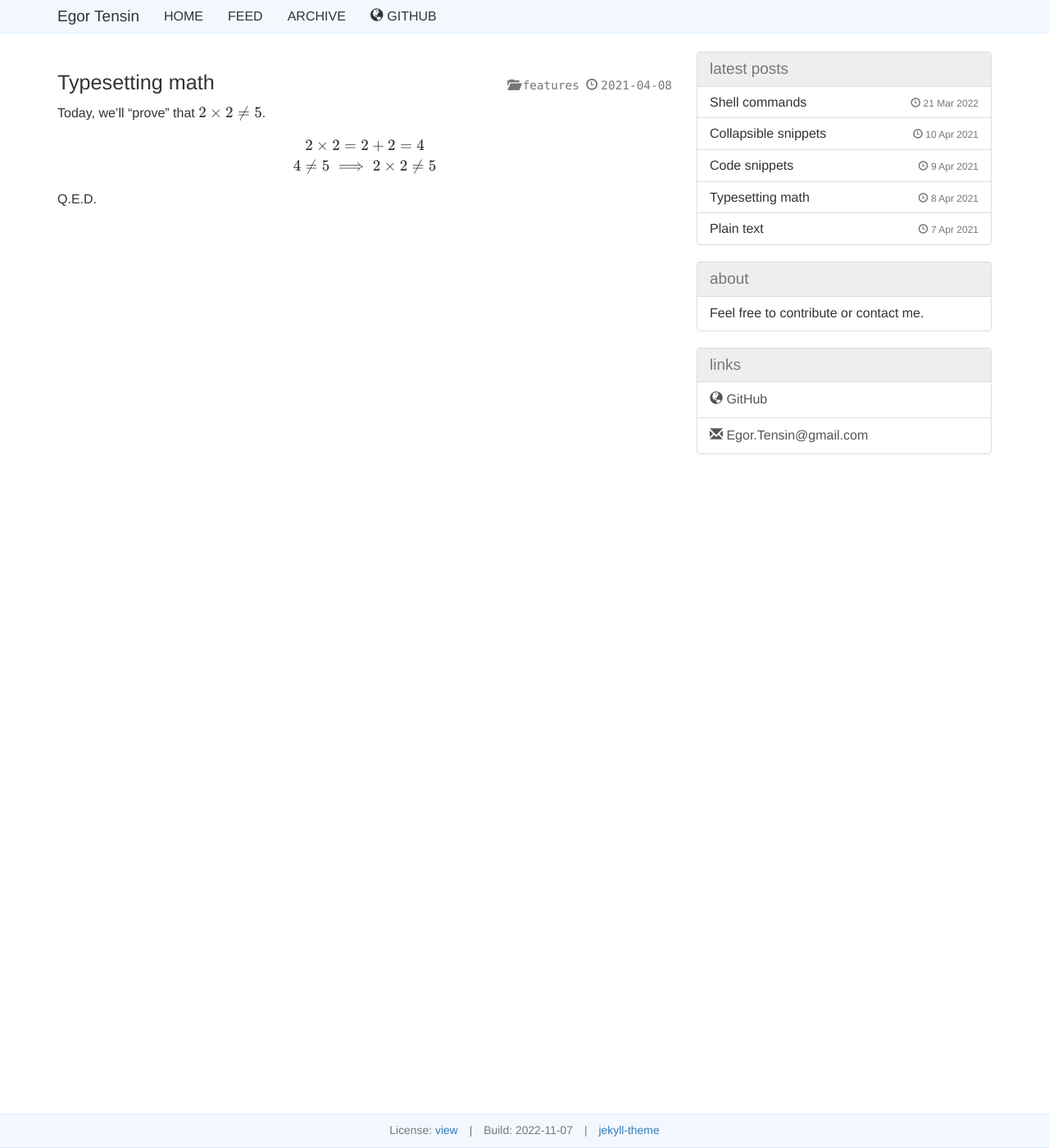
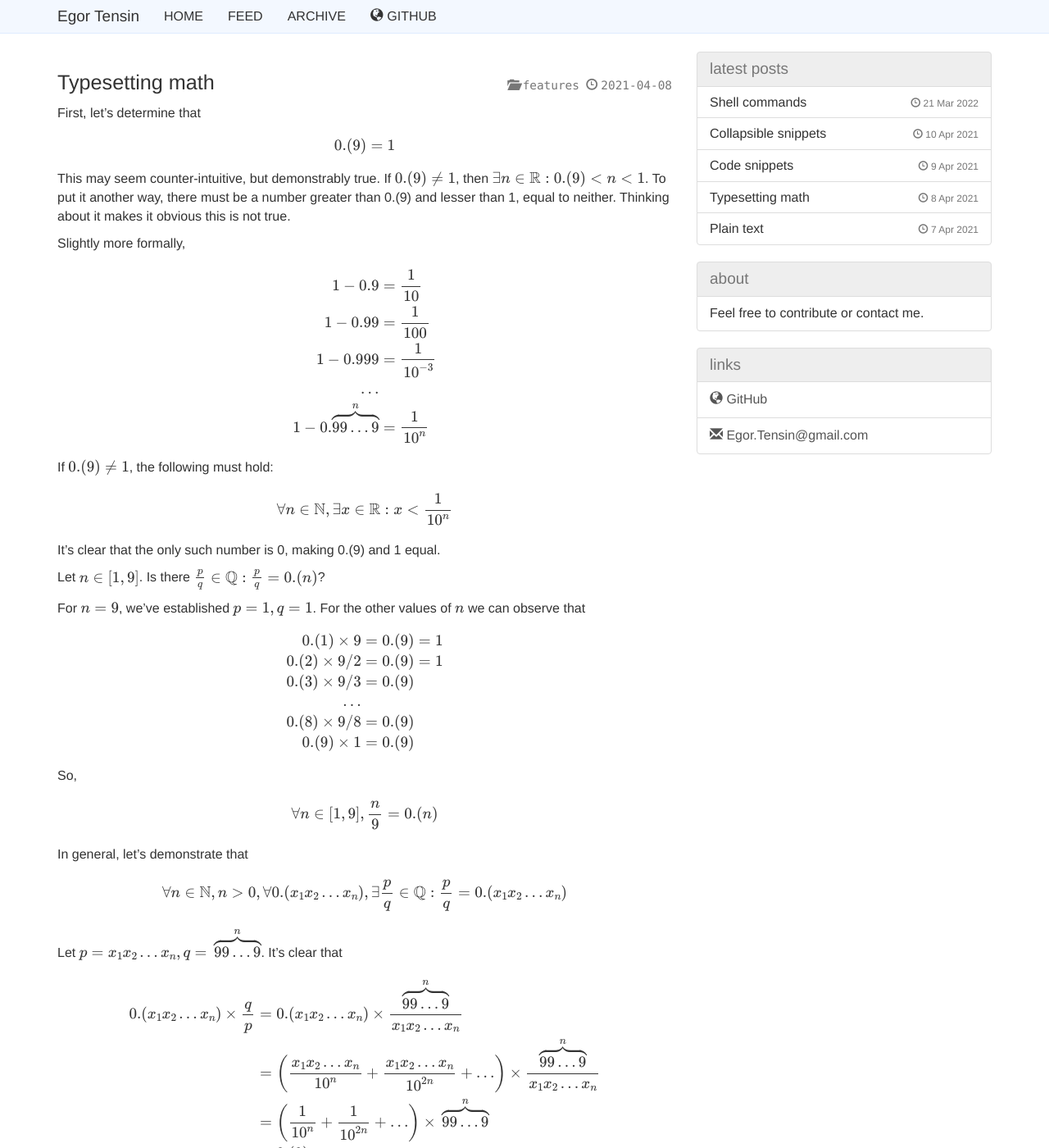
Before and after one commit to egor-tensin/jekyll-theme, a Jekyll site: the page built from _posts/2021-04-08-mathjax.md, in a window 1280 px wide and 1400 px high. Shown: the whole window at 82% size. Built offline with Jekyll 4.4.1, drawn with Linux system fonts in a browser that asks for light colours; the repository's description, which GitHub fills in, is left out; some of the changed text lies outside the part shown.

Commit message:
mathjax: replace with "Recurring decimals" from /blog/
It was always kinda lame there; belongs here IMO.

```diff
--- a/_posts/2021-04-08-mathjax.md
+++ b/_posts/2021-04-08-mathjax.md
@@ -3,13 +3,87 @@ title: Typesetting math
 category: Features
 mathjax: true
 ---
-Today, we'll "prove" that $$2 \times 2 \ne 5$$.
+First, let's determine that
 
 $$
-\begin{gather}
-2 \times 2 = 2 + 2 = 4 \\
-4 \ne 5 \implies 2 \times 2 \ne 5
-\end{gather}
+\newcommand\naturals{\mathbb{N}}
+\newcommand\rationals{\mathbb{Q}}
+\newcommand\reals{\mathbb{R}}
+
+\newcommand\xs{x_{1}x_{2}\dots x_n}
+\newcommand\nines{\overbrace{99\dots 9}^n}
+\newcommand\pq{\frac{p}{q}}
+\newcommand\qp{\frac{q}{p}}
+
+0.(9) = 1
 $$
 
-Q.E.D.
+This may seem counter-intuitive, but demonstrably true.
+If $$0.(9) \neq 1$$, then $$\exists n \in \reals: 0.(9) < n < 1$$.
+To put it another way, there must be a number greater than 0.(9) and lesser
+than 1, equal to neither.
+Thinking about it makes it obvious this is not true.
+
+Slightly more formally,
+
+$$
+\begin{align*}
+1 - 0.9 &= \frac{1}{10} \\
+1 - 0.99 &= \frac{1}{100} \\
+1 - 0.999 &= \frac{1}{10^{-3}} \\
+\dots \\
+1 - 0.\nines &= \frac{1}{10^n} \\
+\end{align*}
+$$
+
+If $$0.(9) \neq 1$$, the following must hold:
+
+$$
+\forall n \in \naturals, \exists x \in \reals: x < \frac{1}{10^n}
+$$
+
+It's clear that the only such number is 0, making 0.(9) and 1 equal.
+
+Let $$n \in [1,9]$$.
+Is there $$\pq \in \rationals: \pq = 0.(n)$$?
+
+For $$n = 9$$, we've established $$p = 1, q = 1$$.
+For the other values of $$n$$ we can observe that
+
+$$
+\begin{align*}
+0.(1) \times 9 &= 0.(9) = 1 \\
+0.(2) \times 9/2 &= 0.(9) = 1 \\
+0.(3) \times 9/3 &= 0.(9) \\
+\dots \\
+0.(8) \times 9/8 &= 0.(9) \\
+0.(9) \times 1 &= 0.(9)
+\end{align*}
+$$
+
+So,
+
+$$
+\forall n \in [1,9], \frac{n}{9} = 0.(n)
+$$
+
+In general, let's demonstrate that
+
+$$
+\forall n \in \naturals, n > 0, \forall 0.(x_{1}x_{2}\dots x_n), \exists \pq \in \rationals: \pq = 0.(\xs)
+$$
+
+Let $$p = \xs, q =\,\nines$$.
+It's clear that
+
+$$
+\begin{align*}
+0.(\xs) \times \qp &= 0.(\xs) \times \frac{\nines}{\xs} \\
+&= \left(\frac{\xs}{10^n} + \frac{\xs}{10^{2n}} + \dots\right) \times \frac{\nines}{\xs} \\
+&= \left(\frac{1}{10^n} + \frac{1}{10^{2n}} + \dots\right) \times\,\nines \\
+&= 0.(9) \\
+&= 1
+\end{align*}
+$$
+
+Finally, $$0.(\xs) \times \qp = 1 \implies \pq = 0.(\xs)$$.
```
